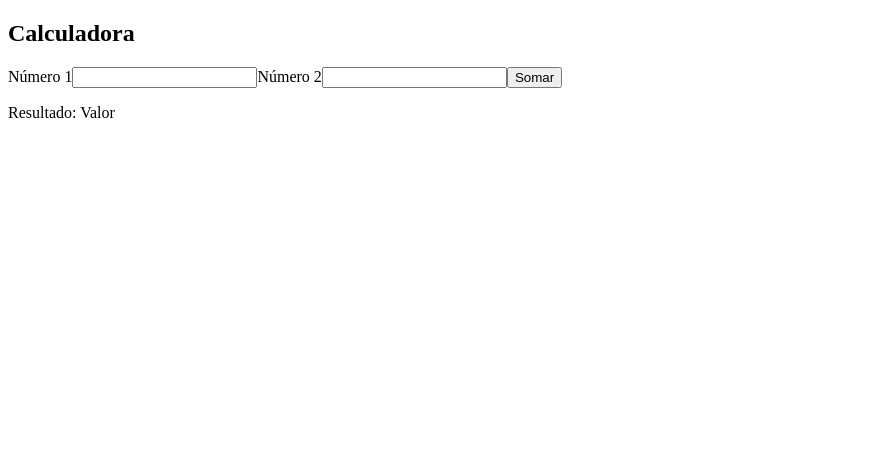
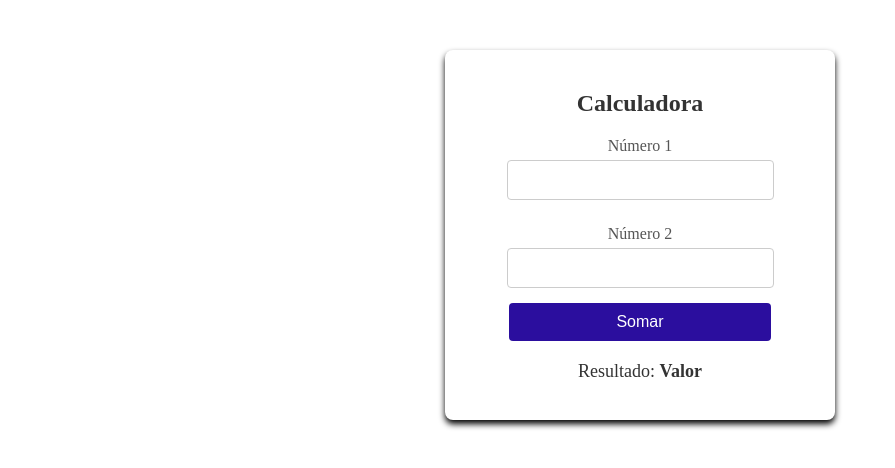
Before and after one commit to Rafalima22/Angular-Learning, an Angular app: page / in a window 1280 px wide. Shown: the top 468 px of the page, without its empty margins (0-895 px from the left). Built offline with nearby package versions, Linux system fonts and the light colour scheme.

Commit message:
calculadora aparencia ok

```diff
--- a/src/app/calculadora/calculadora.component.scss
+++ b/src/app/calculadora/calculadora.component.scss
@@ -0,0 +1,67 @@
+body{
+    margin: 0;
+    font-family: Arial, Helvetica, sans-serif;
+    display: flex;
+    justify-content: center;
+    align-items: center;
+
+}
+.container{
+    display: flex;
+    justify-content: center;
+    align-items: center;
+    width: 100%;
+    height: 100%;
+    margin-top: 50px;
+}
+.form-box{
+    background-color: #fff;
+    border-radius: 8px;
+    box-shadow: 0 4px 6px #000;
+    padding: 20px;
+    width: 350px;
+    text-align: center;
+}
+h2{
+    margin-bottom: 20px;
+    color: #333;
+
+}
+label{
+    display: block;
+    margin: 10px 0 5px;
+    color: #555;
+
+}
+input[type="number"]{
+    width: 70%;
+    padding: 10px;
+    margin-bottom: 15px;
+    border: 1px solid #ccc;
+    border-radius: 4px;
+    font-size: 16px;
+}
+button{
+    width: 75%;
+    padding: 10px;
+    background-color: #2b0e9e;
+    color: #fff;
+    border: none;
+    border-radius: 4px;
+    font-size: 16px;
+    cursor: pointer;
+
+}
+
+button:hover{
+    background-color: #0056b3;
+
+}
+.result-display{
+    margin-top:20px;
+    font-size: 18px;
+    color:#333;
+}
+#result{
+    font-weight: bold;
+}
```
